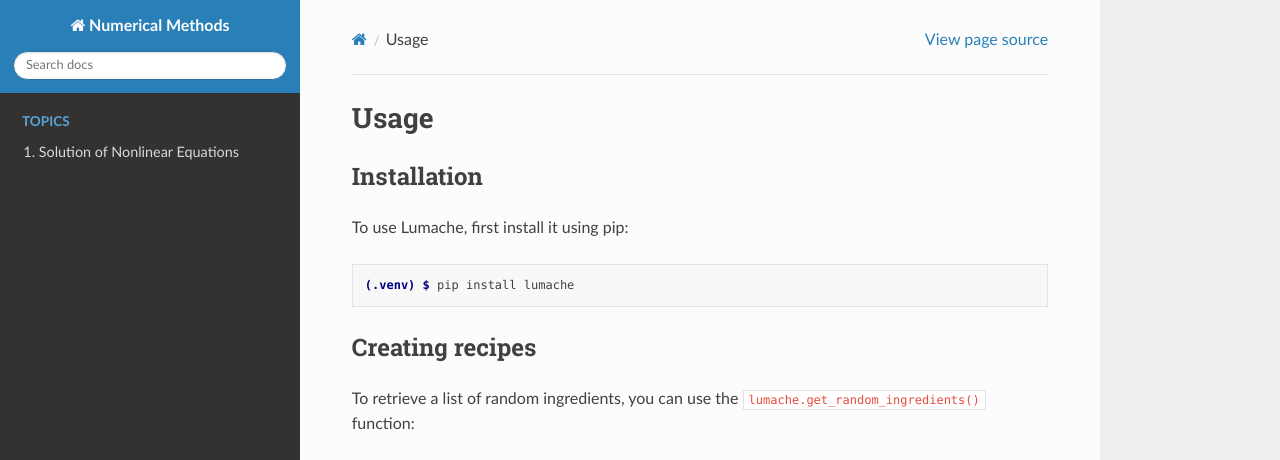
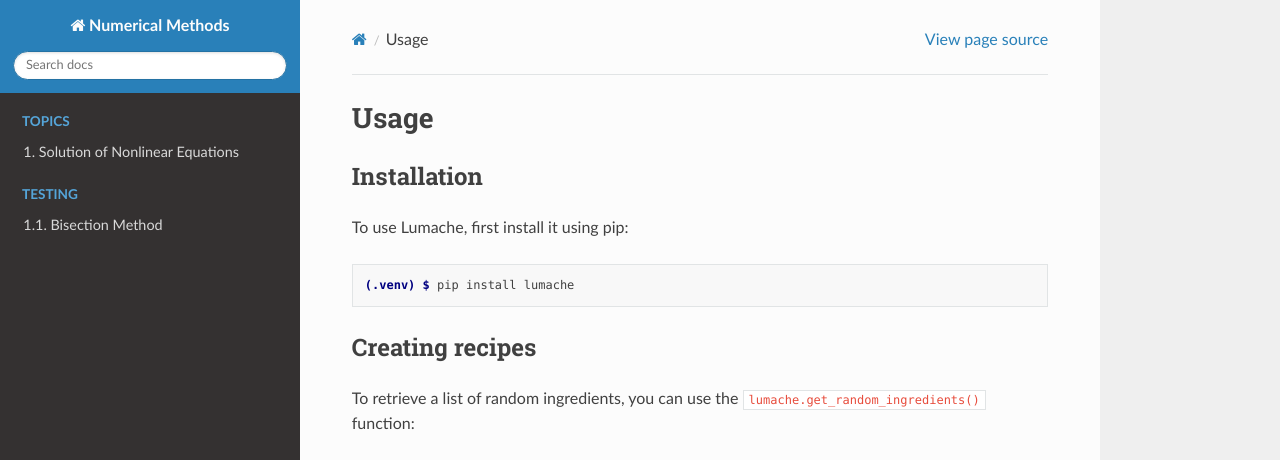
Before and after one commit to auliakhalqillah/akbook, a Sphinx documentation site: the page built from docs/source/usage.rst, in a window 1280 px wide and 1036 px high. Shown: the top 460 px of the window. Built offline with Sphinx 7.4.7 and the Read the Docs theme 3.1.0, drawn with Linux system fonts in a browser that asks for light colours; grey boxes are pictures that could not be loaded.

Commit message:
Update index.rst

```diff
--- a/docs/source/index.rst
+++ b/docs/source/index.rst
@@ -10,3 +10,9 @@ Numerical methods are mathematical approaches that have been widely used in scie
   :maxdepth: 2
 
   Solution of Nonlinear Equations
+
+.. toctree::
+  :maxdepth: 2
+  :caption: Testing
+
+  Bisection Method
```
